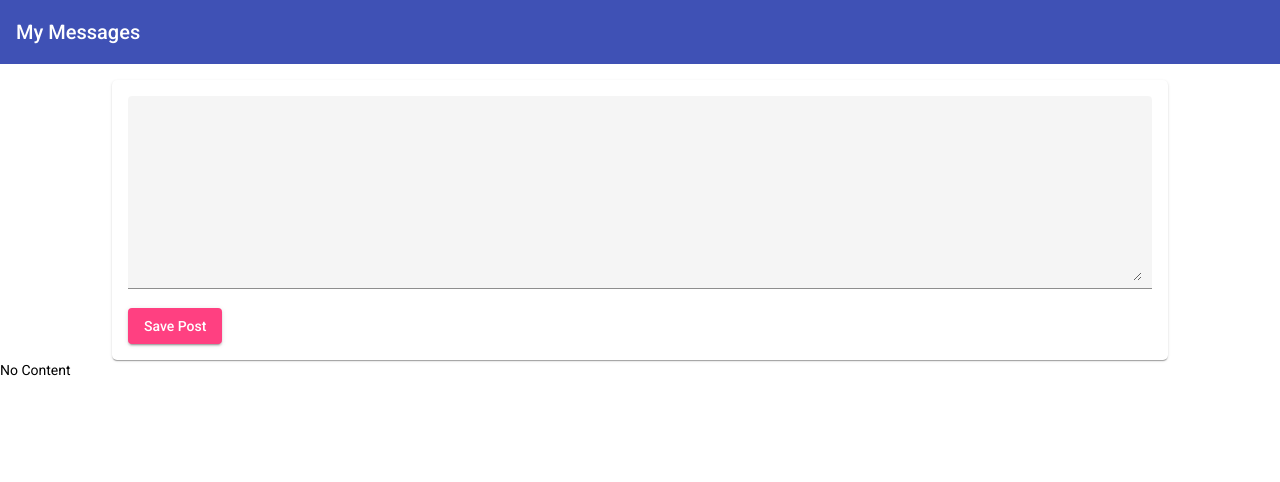
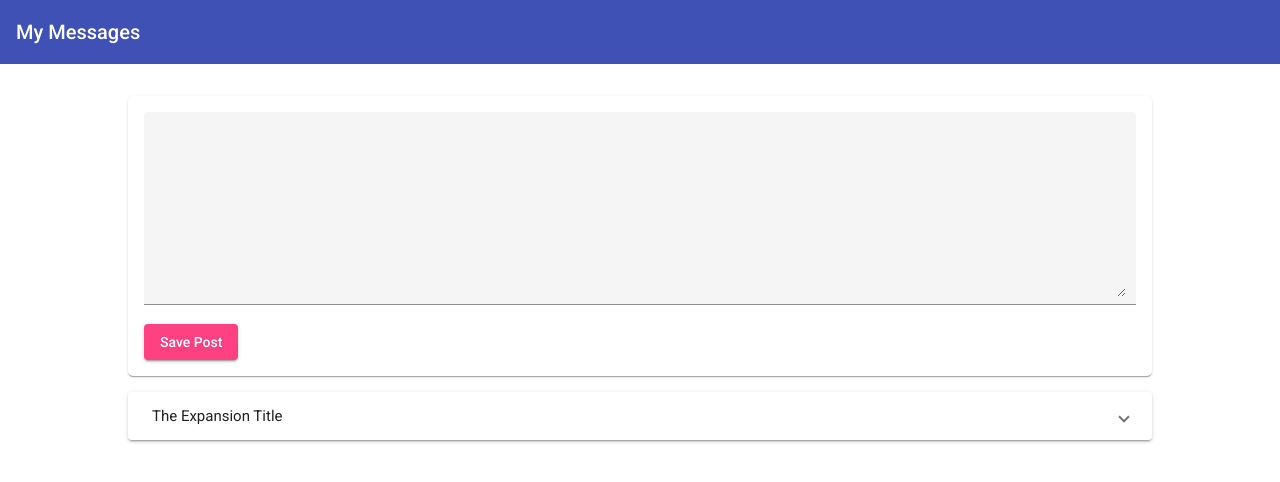
Before and after one commit to nison79/mean-course, an Angular app: page / in a window 1280 px wide. Shown: the top 482 px of the page. Built offline with nearby package versions, Linux system fonts and the light colour scheme.

Commit message:
post-list

```diff
--- a/package.json
+++ b/package.json
@@ -26,7 +26,7 @@
   },
   "devDependencies": {
     "@angular-devkit/build-angular": "~13.0.4",
-    "@angular/cli": "~13.0.4",
+    "@angular/cli": "~13.2.5",
     "@angular/compiler-cli": "~13.0.0",
     "@types/jasmine": "~3.10.0",
     "@types/node": "^12.11.1",
--- a/src/app/app.component.css
+++ b/src/app/app.component.css
@@ -1,3 +1,5 @@
 main {
-  margin-top: 1rem;
+  width: 80%;
+  margin: auto;
+  margin-top: 2rem;
 }
--- a/src/app/app.component.html
+++ b/src/app/app.component.html
@@ -1,4 +1,5 @@
 <app-header></app-header>
 <main>
   <app-post-create></app-post-create>
+  <app-post-list></app-post-list>
 </main>
--- /dev/null
+++ b/src/app/post-list/post-list.component.css
@@ -0,0 +1,4 @@
+:host {
+  display: block;
+  margin-top: 1rem;
+}
--- /dev/null
+++ b/src/app/post-list/post-list.component.html
@@ -0,0 +1,8 @@
+<mat-accordion>
+  <mat-expansion-panel>
+    <mat-expansion-panel-header>
+      The Expansion Title
+    </mat-expansion-panel-header>
+    <p>I'm in an expansion panel</p>
+  </mat-expansion-panel>
+</mat-accordion>
--- /dev/null
+++ b/src/app/post-list/post-list.component.ts
@@ -0,0 +1,18 @@
+import { Component, OnInit } from '@angular/core';
+
+@Component({
+  selector: 'app-post-list',
+  templateUrl: './post-list.component.html',
+  styleUrls: ['./post-list.component.css'],
+})
+export class PostListComponent implements OnInit {
+  posts = [
+    { title: 'First Post', content: 'The is the content of the post' },
+    { title: 'Second Post', content: 'The is the content of the post' },
+    { title: 'Third Post', content: 'The is the content of the post' },
+  ];
+
+  constructor() {}
+
+  ngOnInit(): void {}
+}
--- a/src/app/posts/post-create/post-create.component.css
+++ b/src/app/posts/post-create/post-create.component.css
@@ -1,5 +1,5 @@
 mat-card {
-  width: 80%;
+
   margin: auto;
   /* background-color: rgb(247, 247, 247); */
   border-radius: 5px;
--- a/src/app/posts/post-create/post-create.component.html
+++ b/src/app/posts/post-create/post-create.component.html
@@ -2,7 +2,7 @@
   <mat-form-field appearance="fill">
     <textarea matInput name="" rows="10" [(ngModel)]="enteredValue"></textarea>
   </mat-form-field>
-  <button color="accent" mat-raised-button (click)="onAddPost()">Save Post</button>
+  <button color="accent" mat-raised-button (click)="onAddPost()">
+    Save Post
+  </button>
 </mat-card>
-
-<p>{{ newPost }}</p>
```
Also changed, not shown: src/app/app.module.ts (+9 -1 lines), src/main.ts (line endings or trailing spaces), 2 other files (tests, documents, lock files or other folders).
